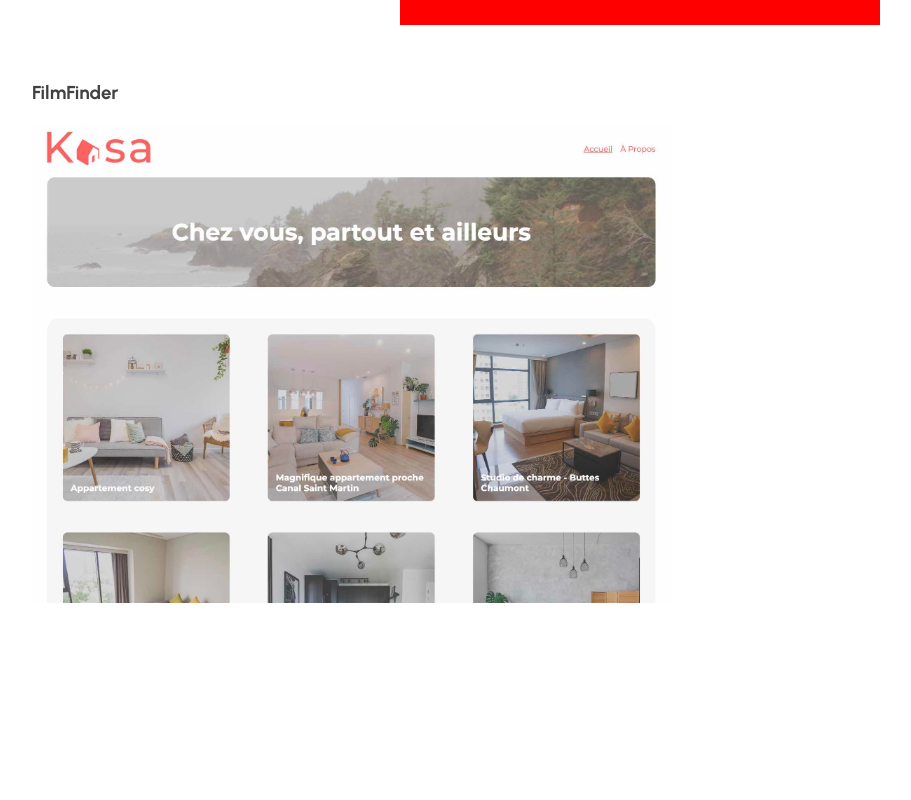
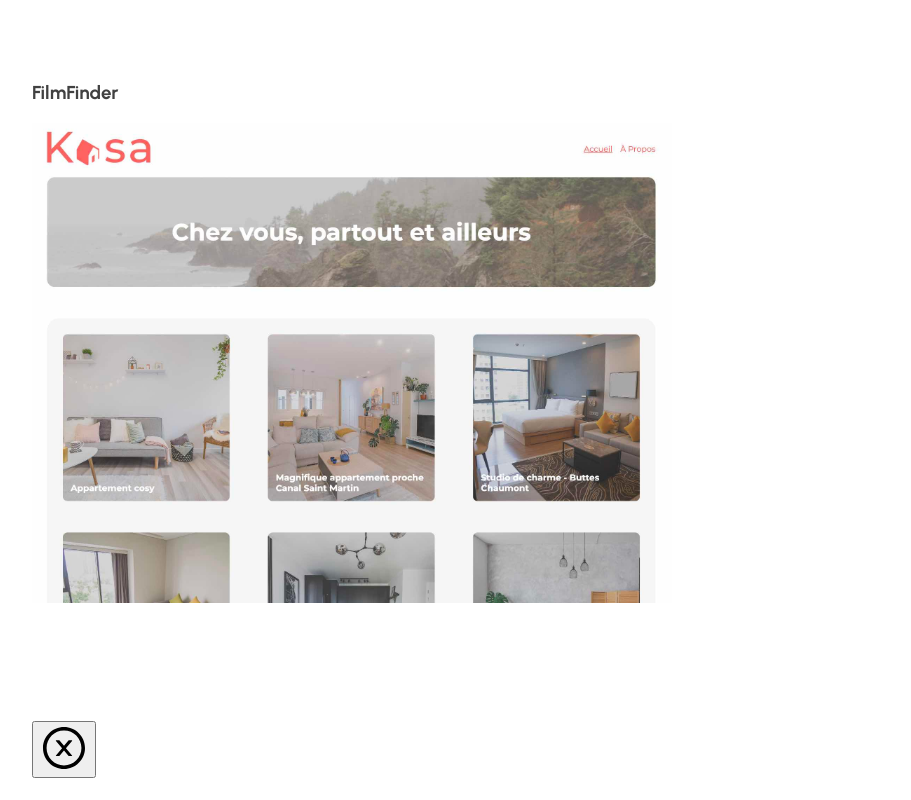
Before and after one commit to Matt-Fr/portfolio, a React (Create React App) app: page /projects in a window 1280 px wide. Shown: the part 695-1495 px from the top of the page, without its empty margins (0-911 px from the left). Before the commit the page ends 1416 px from the top, so only its background shows below. Built offline with nearby package versions, Linux system fonts and the light colour scheme.

Commit message:
added logic toggle modal

```diff
--- a/package.json
+++ b/package.json
@@ -9,6 +9,7 @@
     "node-sass": "^7.0.1",
     "react": "^18.2.0",
     "react-dom": "^18.2.0",
+    "react-icons": "^4.4.0",
     "react-router-dom": "^6.3.0",
     "react-scripts": "5.0.1",
     "web-vitals": "^2.1.4"
--- a/src/components/ModalProject.js
+++ b/src/components/ModalProject.js
@@ -1,14 +1,23 @@
 import React from "react";
 import { useGlobalContext } from "../context";
+import { AiOutlineCloseCircle } from "react-icons/ai";
 
 const ModalProject = () => {
-  const { dataModal } = useGlobalContext();
+  const { dataModal, openModal, setOpenModal } = useGlobalContext();
   console.log(dataModal);
   const { title, description } = dataModal;
   console.log(title);
 
   return (
-    <div className="modalProject">
+    <div className={openModal ? "modalProject openModal" : "ModalProject"}>
+      <button
+        onClick={() => {
+          setOpenModal(false);
+        }}
+      >
+        <AiOutlineCloseCircle className="closeIcon"></AiOutlineCloseCircle>
+      </button>
+
       <h1>{title}</h1>
       <p>{description}</p>
     </div>
--- a/src/context.js
+++ b/src/context.js
@@ -12,6 +12,7 @@ const AppProvider = ({ children }) => {
   //   };
 
   const [dataModal, setDataModal] = useState({ title: "", description: "" });
+  const [openModal, setOpenModal] = useState(false);
 
   const [language, setLanguage] = useState("en");
 
@@ -29,6 +30,8 @@ const AppProvider = ({ children }) => {
         writeBilingualContent,
         dataModal,
         setDataModal,
+        openModal,
+        setOpenModal,
       }}
     >
       {children}
--- a/src/index.scss
+++ b/src/index.scss
@@ -1,3 +1,9 @@
+html,
+body {
+  max-width: 100%;
+  overflow-x: hidden;
+}
+
 body {
   margin: 0 2rem;
   font-family: "Urbanist", sans-serif;
@@ -72,10 +78,22 @@ body {
 
 .modalProject {
   position: fixed;
+  display: none;
   left: 50%;
   top: 50%;
   transform: translate(-50%, -50%);
   background-color: red;
+  width: 0rem;
+  height: 0rem;
+  flex-wrap: wrap;
+  overflow: hidden;
+}
+.openModal {
   width: 30rem;
   height: 40rem;
 }
+
+.closeIcon {
+  width: 3rem;
+  height: 3rem;
+}
--- a/src/pages/Projects.js
+++ b/src/pages/Projects.js
@@ -5,7 +5,7 @@ import kasa from "../assets/kasa.jpg";
 import ModalProject from "../components/ModalProject";
 
 const Projects = () => {
-  const { dataModal, setDataModal } = useGlobalContext();
+  const { dataModal, setDataModal, setOpenModal } = useGlobalContext();
   return (
     <>
       <section className="sectionProjects">
@@ -17,6 +17,7 @@ const Projects = () => {
               onClick={(e) => {
                 setDataModal({ title: title, description: description });
                 console.log(dataModal);
+                setOpenModal(true);
               }}
               key={id}
               className="sectionProjects-article"
```
Also changed, not shown: 1 other file (tests, documents, lock files or other folders).
